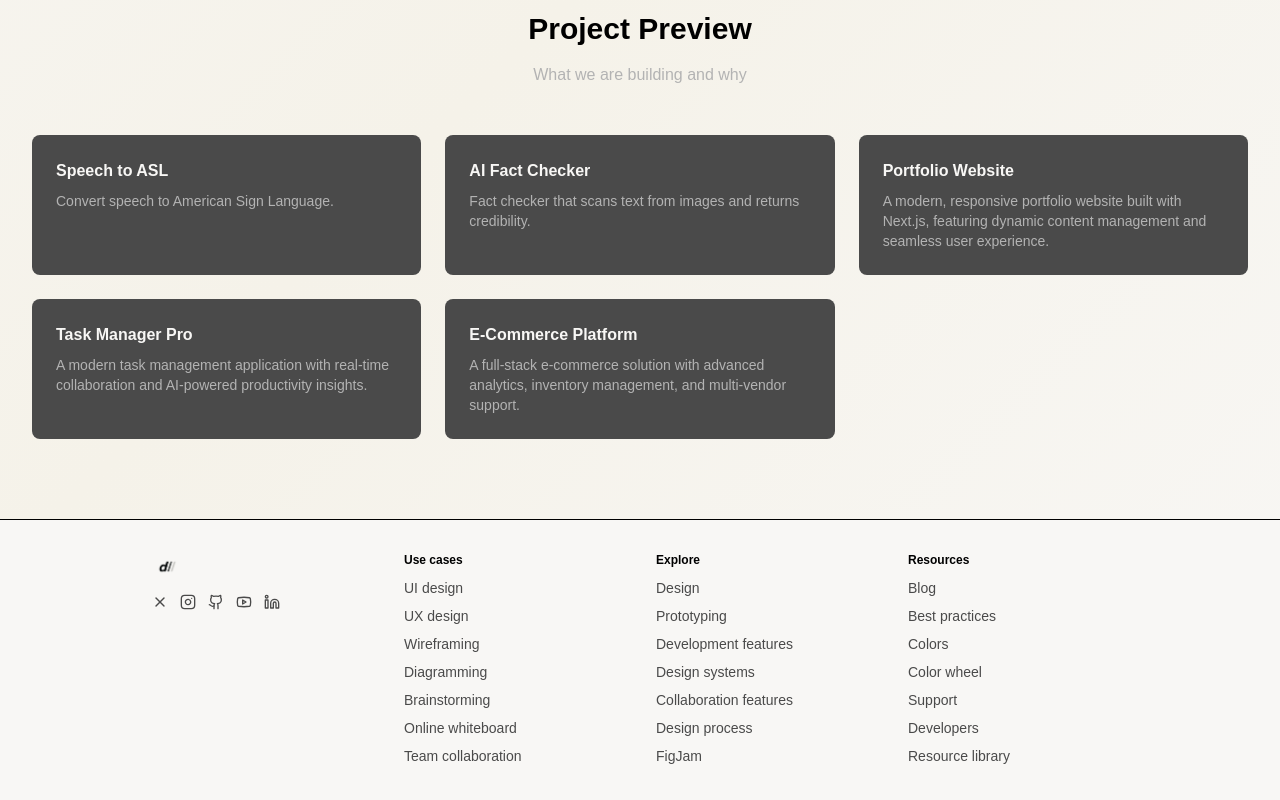
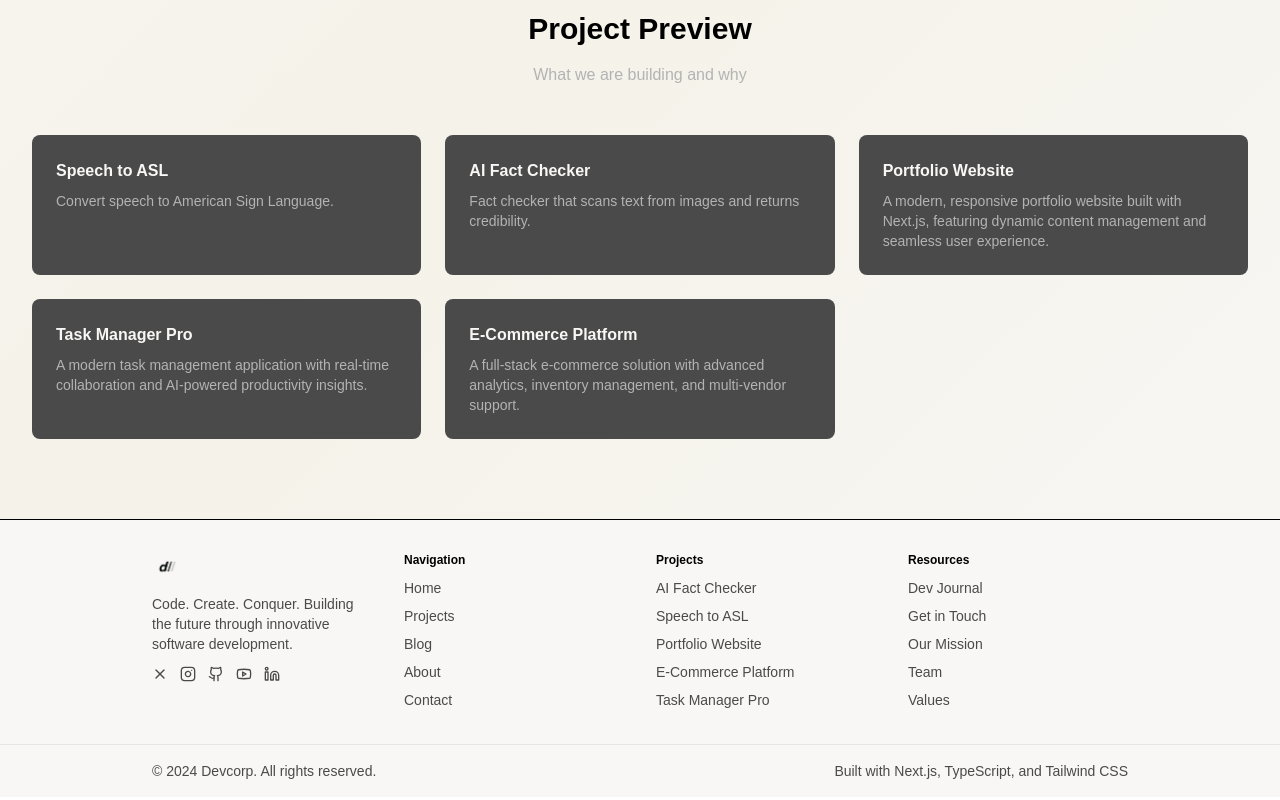
Before and after one commit to mahadevmohan/devcorpwebsite, a Next.js app: page / in a window 1280 px wide. Shown: the part 938-1738 px from the top of the page. Built offline with nearby package versions, Linux system fonts and the light colour scheme.

Commit message:
added relevant footer

```diff
--- a/src/app/HomeClient.tsx
+++ b/src/app/HomeClient.tsx
@@ -64,7 +64,7 @@ export default function HomeClient({ projects }: HomeClientProps) {
               href="/projects"
               className="inline-block px-5 py-2 rounded bg-seasalt text-black shadow-sm hover:opacity-90 transition-opacity"
             >
-              Project Demos
+              Projects
             </Link>
           </motion.div>
         </motion.div>
--- a/src/components/Footer.tsx
+++ b/src/components/Footer.tsx
@@ -12,52 +12,58 @@ export default function Footer() {
       <div className="max-w-5xl mx-auto px-6 py-8 grid grid-cols-1 sm:grid-cols-4 gap-8 items-start">
         <div className="space-y-3">
           <Image src="/Images/logo.png" alt="Devcorp logo" width={30} height={30} />
+          <p className="text-sm text-davy-gray">
+            Code. Create. Conquer. Building the future through innovative software development.
+          </p>
           <div className="flex items-center gap-3 text-davy-gray">
-            <Link href="#" aria-label="X" target = "_blank"><X size={16} /></Link>
-            <Link href="#" aria-label="Instagram" target = "_blank" ><Instagram size={16} /></Link>
-            <Link href="#" aria-label="Github" target = "_blank"><Github size={16} /></Link>
-            <Link href="#" aria-label="YouTube" target = "_blank" ><Youtube size={16} /></Link>
-            <Link href="https://www.linkedin.com/company/devcorptech/" aria-label="LinkedIn" target = "_blank" ><Linkedin size={16} /></Link>
+            <Link href="#" aria-label="X" target="_blank"><X size={16} /></Link>
+            <Link href="#" aria-label="Instagram" target="_blank"><Instagram size={16} /></Link>
+            <Link href="#" aria-label="Github" target="_blank"><Github size={16} /></Link>
+            <Link href="#" aria-label="YouTube" target="_blank"><Youtube size={16} /></Link>
+            <Link href="https://www.linkedin.com/company/devcorptech/" aria-label="LinkedIn" target="_blank"><Linkedin size={16} /></Link>
           </div>
         </div>
 
         <div className={column}>
-          <div className={heading}>Use cases</div>
+          <div className={heading}>Navigation</div>
           <ul className="space-y-1">
-            <li><Link href="#" className={item}>UI design</Link></li>
-            <li><Link href="#" className={item}>UX design</Link></li>
-            <li><Link href="#" className={item}>Wireframing</Link></li>
-            <li><Link href="#" className={item}>Diagramming</Link></li>
-            <li><Link href="#" className={item}>Brainstorming</Link></li>
-            <li><Link href="#" className={item}>Online whiteboard</Link></li>
-            <li><Link href="#" className={item}>Team collaboration</Link></li>
+            <li><Link href="/" className={item}>Home</Link></li>
+            <li><Link href="/projects" className={item}>Projects</Link></li>
+            <li><Link href="/blog" className={item}>Blog</Link></li>
+            <li><Link href="/about" className={item}>About</Link></li>
+            <li><Link href="/contact" className={item}>Contact</Link></li>
           </ul>
         </div>
 
         <div className={column}>
-          <div className={heading}>Explore</div>
+          <div className={heading}>Projects</div>
           <ul className="space-y-1">
-            <li><Link href="#" className={item}>Design</Link></li>
-            <li><Link href="#" className={item}>Prototyping</Link></li>
-            <li><Link href="#" className={item}>Development features</Link></li>
-            <li><Link href="#" className={item}>Design systems</Link></li>
-            <li><Link href="#" className={item}>Collaboration features</Link></li>
-            <li><Link href="#" className={item}>Design process</Link></li>
-            <li><Link href="#" className={item}>FigJam</Link></li>
+            <li><Link href="/projects/ai-fact-checker" className={item}>AI Fact Checker</Link></li>
+            <li><Link href="/projects/speech-to-asl" className={item}>Speech to ASL</Link></li>
+            <li><Link href="/projects/portfolio-website" className={item}>Portfolio Website</Link></li>
+            <li><Link href="/projects/ecommerce-platform" className={item}>E-Commerce Platform</Link></li>
+            <li><Link href="/projects/task-manager-pro" className={item}>Task Manager Pro</Link></li>
           </ul>
         </div>
 
         <div className={column}>
           <div className={heading}>Resources</div>
           <ul className="space-y-1">
-            <li><Link href="/blog" className={item}>Blog</Link></li>
-            <li><Link href="#" className={item}>Best practices</Link></li>
-            <li><Link href="#" className={item}>Colors</Link></li>
-            <li><Link href="#" className={item}>Color wheel</Link></li>
-            <li><Link href="#" className={item}>Support</Link></li>
-            <li><Link href="#" className={item}>Developers</Link></li>
-            <li><Link href="#" className={item}>Resource library</Link></li>
+            <li><Link href="/blog" className={item}>Dev Journal</Link></li>
+            <li><Link href="/contact" className={item}>Get in Touch</Link></li>
+            <li><Link href="/about" className={item}>Our Mission</Link></li>
+            <li><Link href="/about" className={item}>Team</Link></li>
+            <li><Link href="/about" className={item}>Values</Link></li>
           </ul>
+        </div>
+      </div>
+
+      <div className="border-t border-neutral-200">
+        <div className="max-w-5xl mx-auto px-6 py-4">
+          <div className="flex flex-col sm:flex-row justify-between items-center text-sm text-davy-gray">
+            <p>&copy; 2024 Devcorp. All rights reserved.</p>
+            <p>Built with Next.js, TypeScript, and Tailwind CSS</p>
+          </div>
         </div>
       </div>
     </footer>
```
